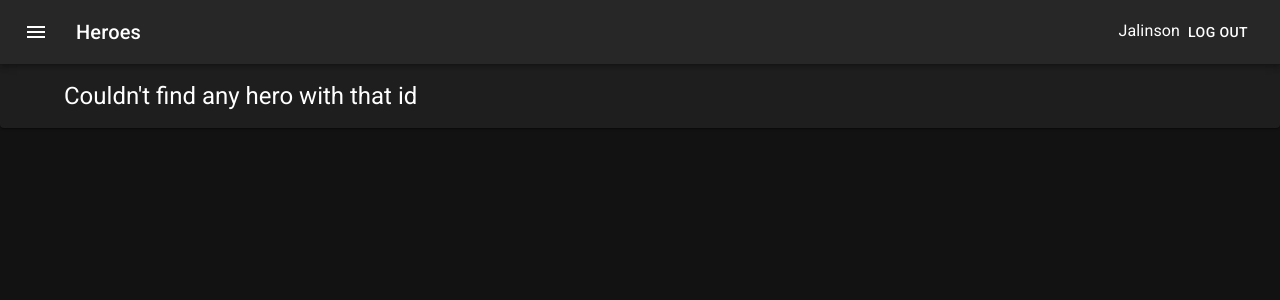
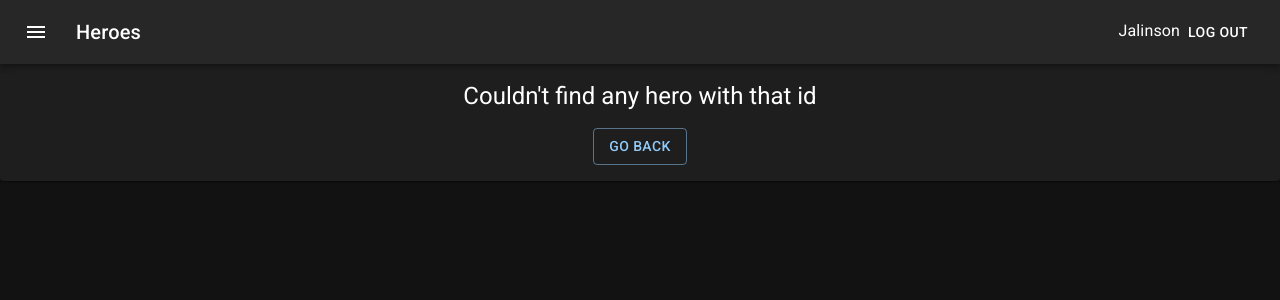
Before and after one commit to zJaaal/heroes-app-react, a React (Vite) app: page /hero/1 in a window 1280 px wide. Shown: the top 300 px of the page. Built offline with nearby package versions, Linux system fonts and the light colour scheme.

Commit message:
Added styles an animation

```diff
--- a/src/components/HeroesList.jsx
+++ b/src/components/HeroesList.jsx
@@ -31,7 +31,7 @@ const HeroesList = ({ publisher }) => {
       {heroesList.length ? (
         heroesList.map((hero) => {
           return (
-            <Grid item xs={3} mt={2} key={hero.id}>
+            <Grid item xs={3} mt={2} key={hero.id} className="hero-card">
               <Card>
                 <CardMedia
                   component="img"
--- a/src/index.css
+++ b/src/index.css
@@ -22,3 +22,42 @@ a:active {
 .hero-image {
   border-radius: 24px;
 }
+
+.hero-card {
+  position: relative;
+  animation-name: hero-card;
+  animation-duration: 2s;
+
+  transition: transform 0.3s ease-in-out;
+}
+
+.hero-page {
+  animation-name: hero-page;
+  animation-duration: 2s;
+}
+
+.hero-card:hover {
+  transform: scale(1.05);
+}
+
+@keyframes hero-card {
+  from {
+    top: 100px;
+    opacity: 0;
+  }
+
+  to {
+    top: 0px;
+    opacity: 1;
+  }
+}
+
+@keyframes hero-page {
+  from {
+    opacity: 0;
+  }
+
+  to {
+    opacity: 1;
+  }
+}
--- a/src/pages/HeroPage.jsx
+++ b/src/pages/HeroPage.jsx
@@ -1,19 +1,35 @@
-import { Typography, Grid } from "@mui/material";
-import { Container } from "@mui/system";
-import React from "react";
-import { useParams } from "react-router-dom";
+import { Typography, Grid, Button } from "@mui/material";
+import { useParams, useNavigate } from "react-router-dom";
 import getHeroById from "../actions/getHeroById";
 
 const HeroPage = () => {
   const { heroId } = useParams();
+  const navigate = useNavigate();
+  const hero = getHeroById(heroId);
 
-  const hero = getHeroById(heroId);
+  const handleReturn = () => {
+    navigate(-1);
+  };
   return (
-    <Grid container pt={2} pb={2}>
+    <Grid container pt={2} pb={2} className="hero-page">
       {!hero ? (
-        <Typography variant="h5" align="center">
-          Couldn't find any hero with that id
-        </Typography>
+        <>
+          <Grid item xs={12}>
+            <Typography variant="h5" align="center">
+              Couldn't find any hero with that id
+            </Typography>
+          </Grid>
+          <Grid
+            item
+            pt={2}
+            xs={12}
+            sx={{ display: "flex", justifyContent: "center" }}
+          >
+            <Button variant="outlined" onClick={handleReturn}>
+              Go Back
+            </Button>
+          </Grid>
+        </>
       ) : (
         <>
           <Grid item xs={5}>
@@ -34,6 +50,11 @@ const HeroPage = () => {
             ${hero.publisher} his first appareance was in the comic
             ${hero.first_appearance} starring characters as:
             ${hero.characters}`}</Typography>
+            <Grid pt={2}>
+              <Button variant="outlined" onClick={handleReturn}>
+                Go Back
+              </Button>
+            </Grid>
           </Grid>
         </>
       )}
```
